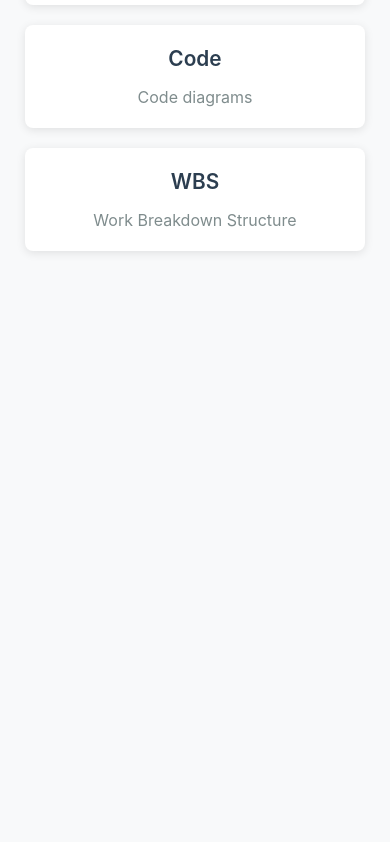
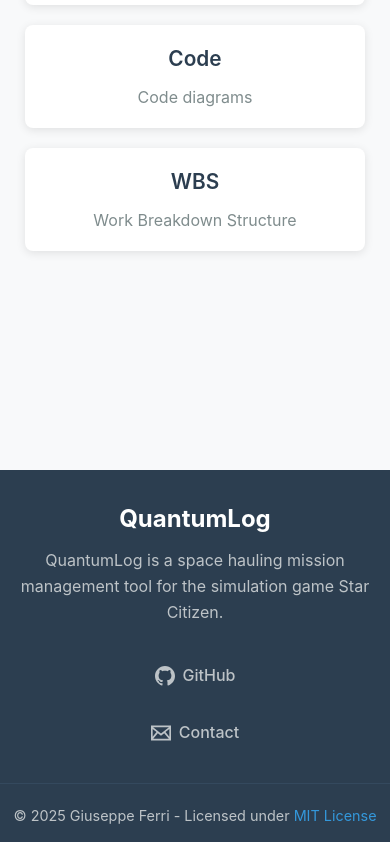
Before and after one commit to JoeFerri/QuantumLog, a plain HTML site: page docs/index.html in a window 390 px wide. Shown: the part 434-1276 px from the top of the page. Before the commit the page ends 844 px from the top, so only its background shows below. Drawn offline with Linux system fonts and the light colour scheme.

Commit message:
docs footer

```diff
--- a/docs/index.html
+++ b/docs/index.html
@@ -106,6 +106,33 @@
         <button id="retry-button" class="nav-button">Try again</button>
     </div>
 
+    <!-- Footer -->
+    <footer class="footer">
+        <div class="footer-content">
+            <div class="footer-info">
+                <h3>QuantumLog</h3>
+                <p>QuantumLog is a space hauling mission management tool for the simulation game Star Citizen.</p>
+            </div>
+            <div class="footer-links">
+                <a href="https://github.com/JoeFerri/QuantumLog" target="_blank" rel="noopener noreferrer">
+                    <svg width="20" height="20" viewBox="0 0 24 24" fill="currentColor">
+                        <path d="M12 0c-6.626 0-12 5.373-12 12 0 5.302 3.438 9.8 8.207 11.387.599.111.793-.261.793-.577v-2.234c-3.338.726-4.033-1.416-4.033-1.416-.546-1.387-1.333-1.756-1.333-1.756-1.089-.745.083-.729.083-.729 1.205.084 1.839 1.237 1.839 1.237 1.07 1.834 2.807 1.304 3.492.997.107-.775.418-1.305.762-1.604-2.665-.305-5.467-1.334-5.467-5.931 0-1.311.469-2.381 1.236-3.221-.124-.303-.535-1.524.117-3.176 0 0 1.008-.322 3.301 1.23.957-.266 1.983-.399 3.003-.404 1.02.005 2.047.138 3.006.404 2.291-1.552 3.297-1.23 3.297-1.23.653 1.653.242 2.874.118 3.176.77.84 1.235 1.911 1.235 3.221 0 4.609-2.807 5.624-5.479 5.921.43.372.823 1.102.823 2.222v3.293c0 .319.192.694.801.576 4.765-1.589 8.199-6.086 8.199-11.386 0-6.627-5.373-12-12-12z"/>
+                    </svg>
+                    GitHub
+                </a>
+                <a href="mailto:jfinfoit@gmail.com">
+                    <svg width="20" height="20" viewBox="0 0 24 24" fill="currentColor">
+                        <path d="M0 3v18h24v-18h-24zm6.623 7.929l-4.623 5.712v-9.458l4.623 3.746zm-4.141-5.929h19.035l-9.517 7.713-9.518-7.713zm5.694 7.188l3.824 3.099 3.83-3.104 5.612 6.817h-18.779l5.513-6.812zm9.208-1.264l4.616-3.741v9.348l-4.616-5.607z"/>
+                    </svg>
+                    Contact
+                </a>
+            </div>
+        </div>
+        <div class="footer-bottom">
+            <p>&copy; 2025 Giuseppe Ferri - Licensed under <a href="https://opensource.org/licenses/MIT" target="_blank" rel="noopener noreferrer">MIT License</a></p>
+        </div>
+    </footer>
+
     <script src="script.js"></script>
 </body>
 </html>
--- a/docs/style.css
+++ b/docs/style.css
@@ -271,6 +271,130 @@
     display: none !important;
 }
 
+
+/* Footer */
+.footer {
+    background: var(--primary-color);
+    color: white;
+    margin-top: 60px;
+    padding: 40px 0 20px;
+}
+
+.footer-content {
+    max-width: 1200px;
+    margin: 0 auto;
+    padding: 0 20px;
+    display: grid;
+    grid-template-columns: 1fr auto;
+    gap: 40px;
+    align-items: start;
+}
+
+.footer-info h3 {
+    font-size: 1.5rem;
+    font-weight: 700;
+    margin-bottom: 10px;
+    color: white;
+}
+
+.footer-info p {
+    color: #bdc3c7;
+    line-height: 1.6;
+    max-width: 400px;
+}
+
+.footer-links {
+    display: flex;
+    gap: 30px;
+    align-items: center;
+}
+
+.footer-links a {
+    display: flex;
+    align-items: center;
+    gap: 8px;
+    color: #bdc3c7;
+    text-decoration: none;
+    font-weight: 500;
+    transition: var(--transition);
+    padding: 8px 16px;
+    border-radius: var(--border-radius);
+}
+
+.footer-links a:hover {
+    color: white;
+    background: rgba(255, 255, 255, 0.1);
+    transform: translateY(-2px);
+}
+
+.footer-links svg {
+    width: 20px;
+    height: 20px;
+}
+
+.footer-bottom {
+    border-top: 1px solid #34495e;
+    margin-top: 30px;
+    padding-top: 20px;
+    text-align: center;
+}
+
+.footer-bottom p {
+    color: #bdc3c7;
+    font-size: 0.9rem;
+}
+
+.footer-bottom a {
+    color: #3498db;
+    text-decoration: none;
+    transition: var(--transition);
+}
+
+.footer-bottom a:hover {
+    color: white;
+    text-decoration: underline;
+}
+
+/* Responsive footer */
+@media (max-width: 768px) {
+    .footer-content {
+        grid-template-columns: 1fr;
+        gap: 30px;
+        text-align: center;
+    }
+
+    .footer-links {
+        justify-content: center;
+        flex-wrap: wrap;
+        gap: 20px;
+    }
+
+    .footer-info p {
+        max-width: none;
+    }
+}
+
+@media (max-width: 480px) {
+    .footer {
+        padding: 30px 0 15px;
+    }
+
+    .footer-content {
+        padding: 0 15px;
+    }
+
+    .footer-links {
+        flex-direction: column;
+        gap: 15px;
+    }
+
+    .footer-links a {
+        width: 100%;
+        max-width: 200px;
+        justify-content: center;
+    }
+}
+
 /* Responsive design */
 @media (max-width: 768px) {
     .page {
```
